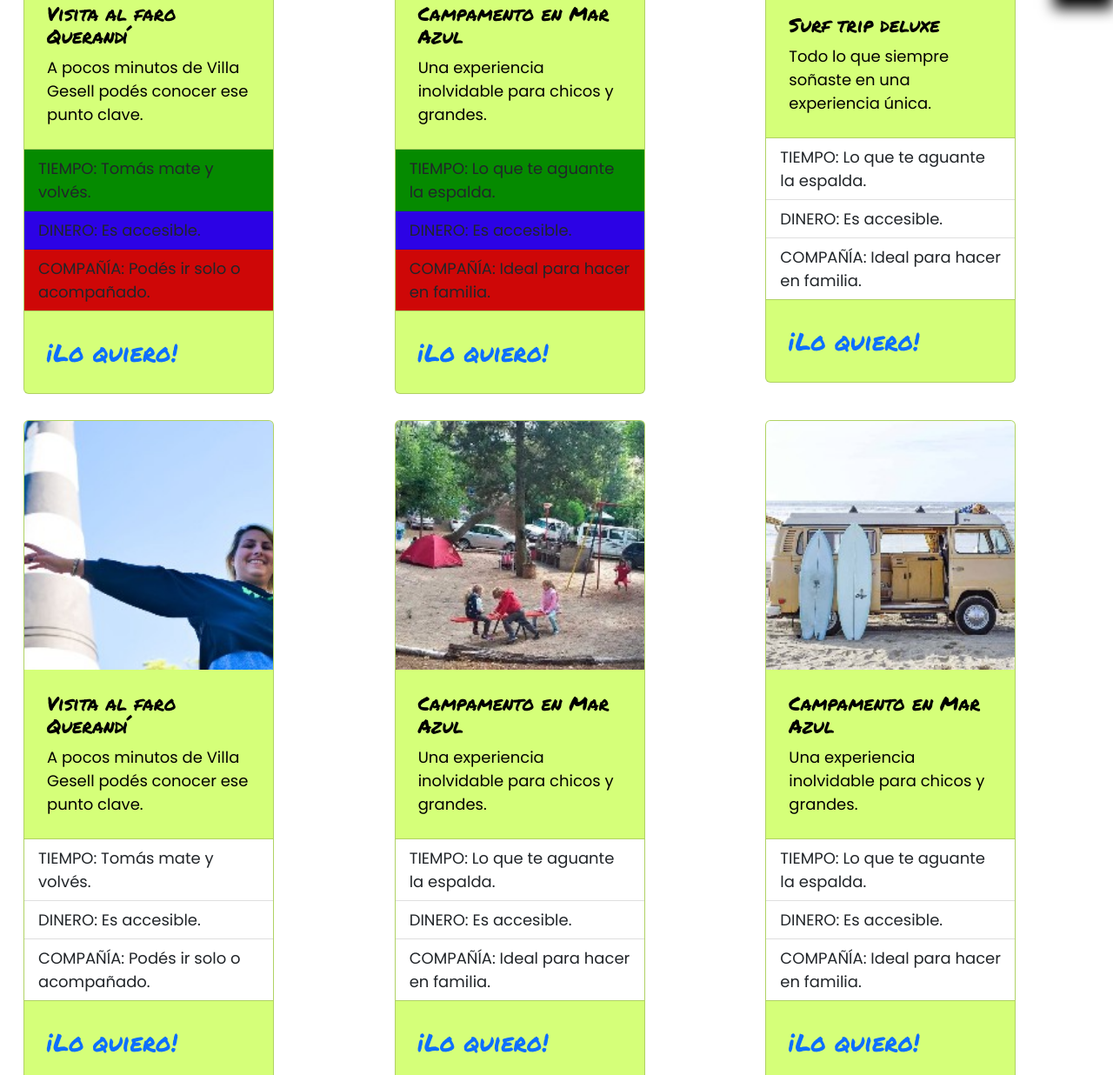
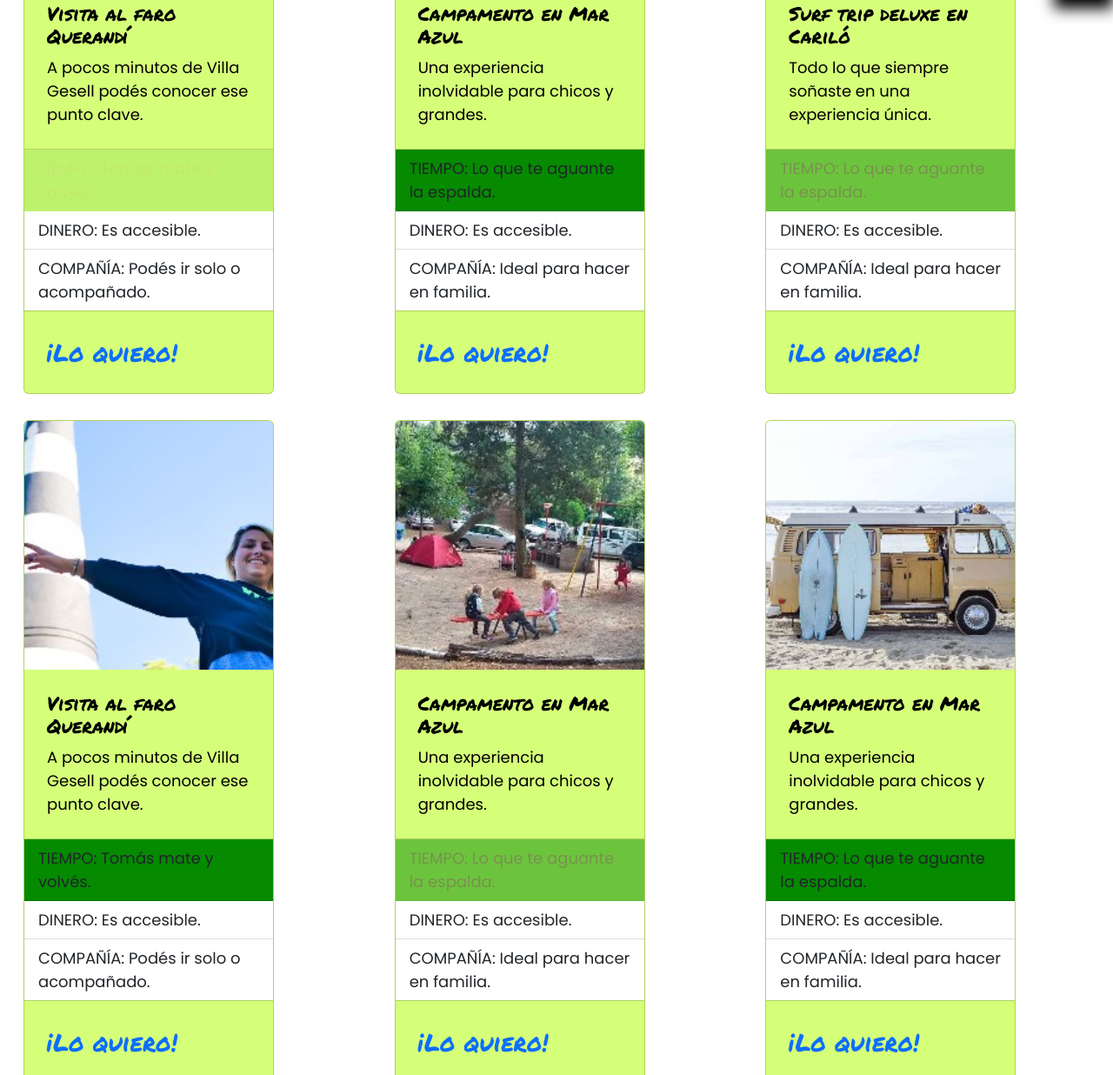
Before and after one commit to germancornejo/CoderHouse-WebDev-Modo-Aventura, a website: page pages/aventuras.html in a window 1280 px wide. Shown: the part 775-2011 px from the top of the page at 87% size. Drawn offline with nearby package versions, Linux system fonts and the light colour scheme.

Commit message:
hice funcionar un extend

```diff
--- a/pages/aventuras.html
+++ b/pages/aventuras.html
@@ -78,7 +78,7 @@
                             <p class="card-text">A pocos minutos de Villa Gesell podés conocer ese punto clave.</p>
                         </div>
                         <ul class="list-group list-group-flush">
-                            <li class="list-group-item tiempo-eneldia">TIEMPO: Tomás mate y volvés.</li>
+                            <li class="list-group-item tiempo-poco">TIEMPO: Tomás mate y volvés.</li>
                             <li class="list-group-item costo-premium">DINERO: Es accesible.</li>
                             <li class="list-group-item compania-grupo">COMPAÑÍA: Podés ir solo o acompañado.</li>
                         </ul>
@@ -95,7 +95,7 @@
                             <p class="card-text">Una experiencia inolvidable para chicos y grandes.</p>
                         </div>
                         <ul class="list-group list-group-flush">
-                            <li class="list-group-item tiempo-vacaciones">TIEMPO: Lo que te aguante la espalda.</li>
+                            <li class="list-group-item tiempo-mucho">TIEMPO: Lo que te aguante la espalda.</li>
                             <li class="list-group-item costo-economico">DINERO: Es accesible.</li>
                             <li class="list-group-item compania-grupo">COMPAÑÍA: Ideal para hacer en familia.</li>
                         </ul>
@@ -108,11 +108,11 @@
                     <div class="card">
                         <img src="../media/surf_trip-home.jpg" class="card-img-top" alt="camioneta con tablas de surf">
                         <div class="card-body">
-                            <h5 class="card-title">Surf trip deluxe</h5>
+                            <h5 class="card-title">Surf trip deluxe en Cariló</h5>
                             <p class="card-text">Todo lo que siempre soñaste en una experiencia única.</p>
                         </div>
                         <ul class="list-group list-group-flush">
-                            <li class="list-group-item">TIEMPO: Lo que te aguante la espalda.</li>
+                            <li class="list-group-item tiempo-algo">TIEMPO: Lo que te aguante la espalda.</li>
                             <li class="list-group-item">DINERO: Es accesible.</li>
                             <li class="list-group-item">COMPAÑÍA: Ideal para hacer en familia.</li>
                         </ul>
@@ -131,7 +131,7 @@
                             <p class="card-text">A pocos minutos de Villa Gesell podés conocer ese punto clave.</p>
                         </div>
                         <ul class="list-group list-group-flush">
-                            <li class="list-group-item">TIEMPO: Tomás mate y volvés.</li>
+                            <li class="list-group-item tiempo">TIEMPO: Tomás mate y volvés.</li>
                             <li class="list-group-item">DINERO: Es accesible.</li>
                             <li class="list-group-item">COMPAÑÍA: Podés ir solo o acompañado.</li>
                         </ul>
@@ -148,7 +148,7 @@
                             <p class="card-text">Una experiencia inolvidable para chicos y grandes.</p>
                         </div>
                         <ul class="list-group list-group-flush">
-                            <li class="list-group-item">TIEMPO: Lo que te aguante la espalda.</li>
+                            <li class="list-group-item tiempo-algo">TIEMPO: Lo que te aguante la espalda.</li>
                             <li class="list-group-item">DINERO: Es accesible.</li>
                             <li class="list-group-item">COMPAÑÍA: Ideal para hacer en familia.</li>
                         </ul>
@@ -165,7 +165,7 @@
                             <p class="card-text">Una experiencia inolvidable para chicos y grandes.</p>
                         </div>
                         <ul class="list-group list-group-flush">
-                            <li class="list-group-item">TIEMPO: Lo que te aguante la espalda.</li>
+                            <li class="list-group-item tiempo-mucho">TIEMPO: Lo que te aguante la espalda.</li>
                             <li class="list-group-item">DINERO: Es accesible.</li>
                             <li class="list-group-item">COMPAÑÍA: Ideal para hacer en familia.</li>
                         </ul>
--- a/scss/_pagina_aventuras.scss
+++ b/scss/_pagina_aventuras.scss
@@ -56,50 +56,24 @@
 }
 
 
-/* mapas */
+/*EXTEND*/
 
-$compania: (
-grupo: $color-rojo-aventura,
-pareja: $color-rojo-aventura,
-solo: $color-rojo-aventura
-);
-
-@each $cantidad, $color in $compania {
-.compania-#{$cantidad}{
-    background-color: $color;
-}
+.tiempo {
+    background-color: $color-verde-aventura;
 }
 
-$costo: (
-premium: $color-azul-aventura,
-economico:$color-azul-aventura,
-gratis: $color-azul-aventura,
-);
-
-@each $cantidad, $color in $costo {
-.costo-#{$cantidad}{
-    background-color: $color;
-}
-}
-
-$tiempo: (
-vacaciones: $color-verde-aventura,
-finde:  $color-verde-aventura,
-eneldia: $color-verde-aventura,
-);
-
-@each $cantidad, $color in $tiempo {
-.tiempo-#{$cantidad}{
-    background-color: $color;
-}
-}
-
-/* each */
-
-$lista-colores: red, green, blue;
-@each $color in $lista-colores {
-    .color-#{$color} {
-        background-color: $color;
+.tiempo-mucho {
+    @extend .tiempo;
+        opacity: 1;
     }
 
+.tiempo-algo {
+        @extend .tiempo;
+            opacity: 0.5;
+        }
+
+
+.tiempo-poco {
+        @extend .tiempo;
+        opacity: 0.1;
 }
--- a/scss/_variables.scss
+++ b/scss/_variables.scss
@@ -2,9 +2,13 @@
 
 $blanco: rgb(255, 255, 255);
 $negro: rgb(0, 0, 0);
+$tipografia-ppal: 'Permanent Marker', cursive;
 $color-azul-aventura: rgba(44, 2, 229,1);
 $color-fondo-boton: rgb(86, 213, 252);
 $color-rojo-aventura: rgb(206, 7, 7);
 $color-verde-aventura: rgb(5, 138, 0);
 $sombreado-de-fotos: 14px 12px 16px 2px #000000;
 $sombreado-de-caja: 14px 12px 16px 2px #000000;
+$uno: (1);
+$dos: (0.5);
+$tres:(0.1);
```
Also changed, not shown: css/estilos.css.
